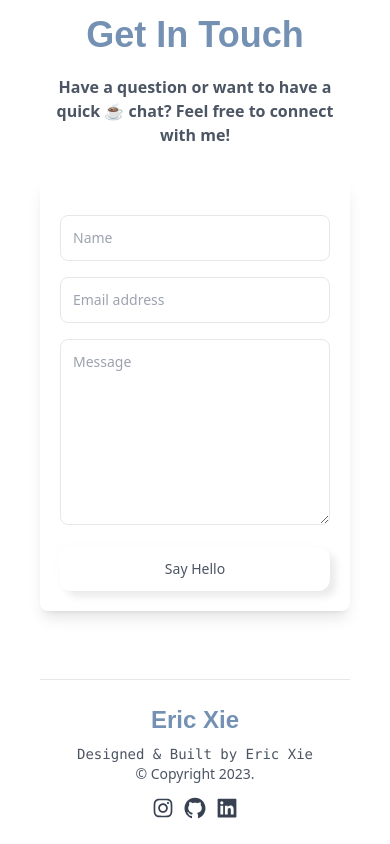
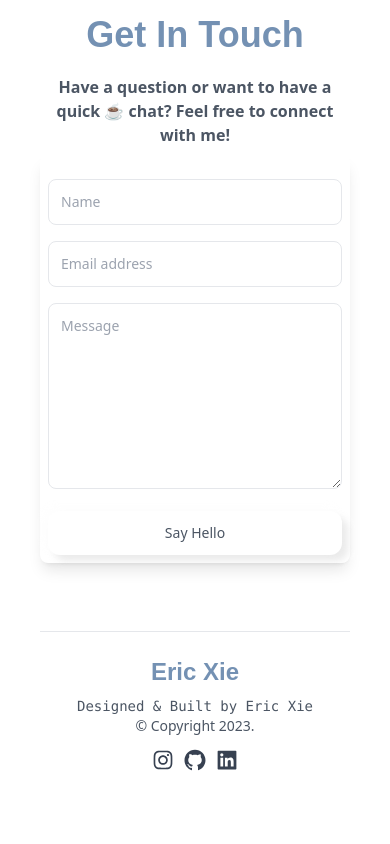
Before and after one commit to ericcxie/personal-website, a Next.js app: page / in a window 390 px wide. Shown: the part 3853-4697 px from the top of the page. After the commit the page ends 4649 px from the top, so only its background shows below. Built offline with nearby package versions, Linux system fonts and the light colour scheme.

Commit message:
Update contact form margins

```diff
--- a/components/sections/contactform.js
+++ b/components/sections/contactform.js
@@ -25,7 +25,7 @@ export default function Contact() {
                         </div>
                     </div>
 
-                    <div className="relative group rounded-lg p-5 md:p-8 bg-white dark:bg-darkmode shadow-lg lg:col-span-3 lg:p-12">
+                    <div className="relative group rounded-lg -mt-6 lg:mt-0 p-2 md:p-8 bg-white dark:bg-darkmode shadow-lg lg:col-span-3 lg:p-12">
                         <ContactForm/>
                     </div>
                     </div>
--- a/components/utils/submitForm.js
+++ b/components/utils/submitForm.js
@@ -5,7 +5,7 @@ function encode(data) {
   }
 
   const handleSubmit = (name, data) => {
-    fetch('/form.html', {
+    fetch('/', {
       method: 'POST',
       headers: { 'Content-Type': 'application/x-www-form-urlencoded' },
       body: encode({
```
